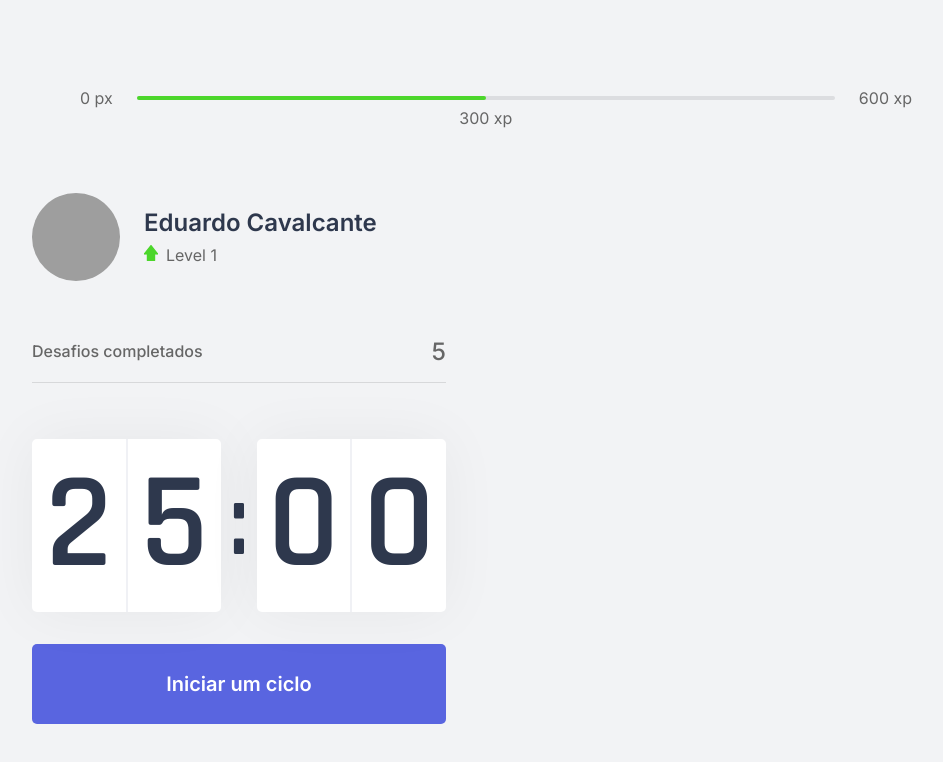
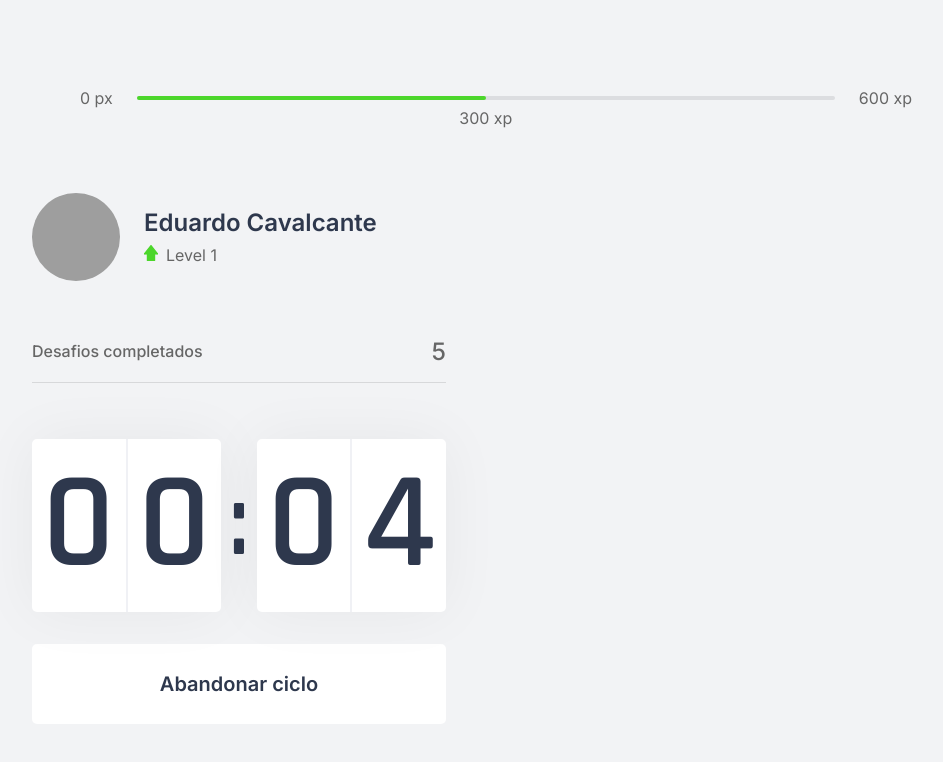
Before and after one commit to EPEduardoPaixao/moveit-next, a Next.js app: page / in a window 1280 px wide. Both pictures are taken after a click on the button "Iniciar um ciclo". Shown: the top 762 px of the page, without its empty margins (144-1087 px from the left). Built offline with nearby package versions, Linux system fonts and the light colour scheme; grey boxes are pictures that could not be loaded.

Commit message:
Finalização  do countdown, comportamento, reset e encerramento

```diff
--- a/src/components/Countdown.tsx
+++ b/src/components/Countdown.tsx
@@ -1,23 +1,81 @@
+import { useEffect, useState } from 'react';
 import styles from '../styles/components/Countdown.module.css'
 
-export function Countdown(){
-    return(
+let countdownTimeout: NodeJS.Timeout;
+
+export function Countdown() {
+    const [time, setTime] = useState(0.1 * 60);
+    const [isActive, setIsActive] = useState(false);
+    const [hasFinished, setHasFinished] = useState(false)
+
+    const minutes = Math.floor(time / 60);
+    const seconds = time % 60;
+
+    const [minuteLeft, minuteRigth] = String(minutes).padStart(2, '0').split('');
+    const [secondLeft, secondRigth] = String(seconds).padStart(2, '0').split('');
+
+    function startCountdown() {
+        setIsActive(true);
+    }
+
+    function resetCountdown() {
+        clearTimeout(countdownTimeout)
+        setIsActive(false);
+        setTime(25 * 60)
+    }
+    useEffect(() => {
+        if (isActive && time > 0) {
+            countdownTimeout = setTimeout(() => {
+                setTime(time - 1);
+            }, 1000)
+        } else if (isActive && time === 0) {
+            setHasFinished(true)
+            setIsActive(false)
+        }
+    }, [isActive, time])
+
+    return (
         <div>
 
             <div className={styles.CountdownContainer}>
                 <div>
-                <span>2</span>
-                <span>5</span>
+                    <span>{minuteLeft}</span>
+                    <span>{minuteRigth}</span>
                 </div>
                 <span>:</span>
                 <div>
-                <span>0</span>
-                <span>0</span>
+                    <span>{secondLeft}</span>
+                    <span>{secondRigth}</span>
                 </div>
             </div>
-        <button type="button" className={styles.countdownButton}>
+            {hasFinished ? (
+                <button
+                    disabled
+                    className={styles.countdownButton}
+                >
+                    Ciclo encerrado
+                </button>
+            ) : (
+                <>
+                    {isActive ? (
+                        <button
+                            type="button"
+                            className={`${styles.countdownButton} ${styles.countdownButtonActive}`}
+                            onClick={resetCountdown}>
+                            Abandonar ciclo
+                        </button>
+
+                    ) : (
+                        <button
+                            type="button"
+                            className={styles.countdownButton}
+                            onClick={startCountdown}>
                             Iniciar um ciclo
                         </button>
+                    )}
+                </>
+            )}
+
         </div>
     );
 }
--- a/src/styles/components/Countdown.module.css
+++ b/src/styles/components/Countdown.module.css
@@ -55,6 +55,19 @@
     font-weight: 600;
     transition: background-color 0.2s;
 }
-.countdownButton:hover{
+.countdownButton:not(:disabled):hover{
     background-color: var(--blue-dark);
 }
+.countdownButtonActive{
+    background-color: var(--white);
+    color: var(--title);
+}
+.countdownButtonActive:not(:disabled):hover{
+    background-color: var(--red);
+    color: var(--white);
+}
+.countdownButton:disabled{
+    background-color: var(--white);
+    color: var(--tex);
+    cursor: not-allowed;
+}
```
Lines whose indentation alone changed are shown as unchanged.
